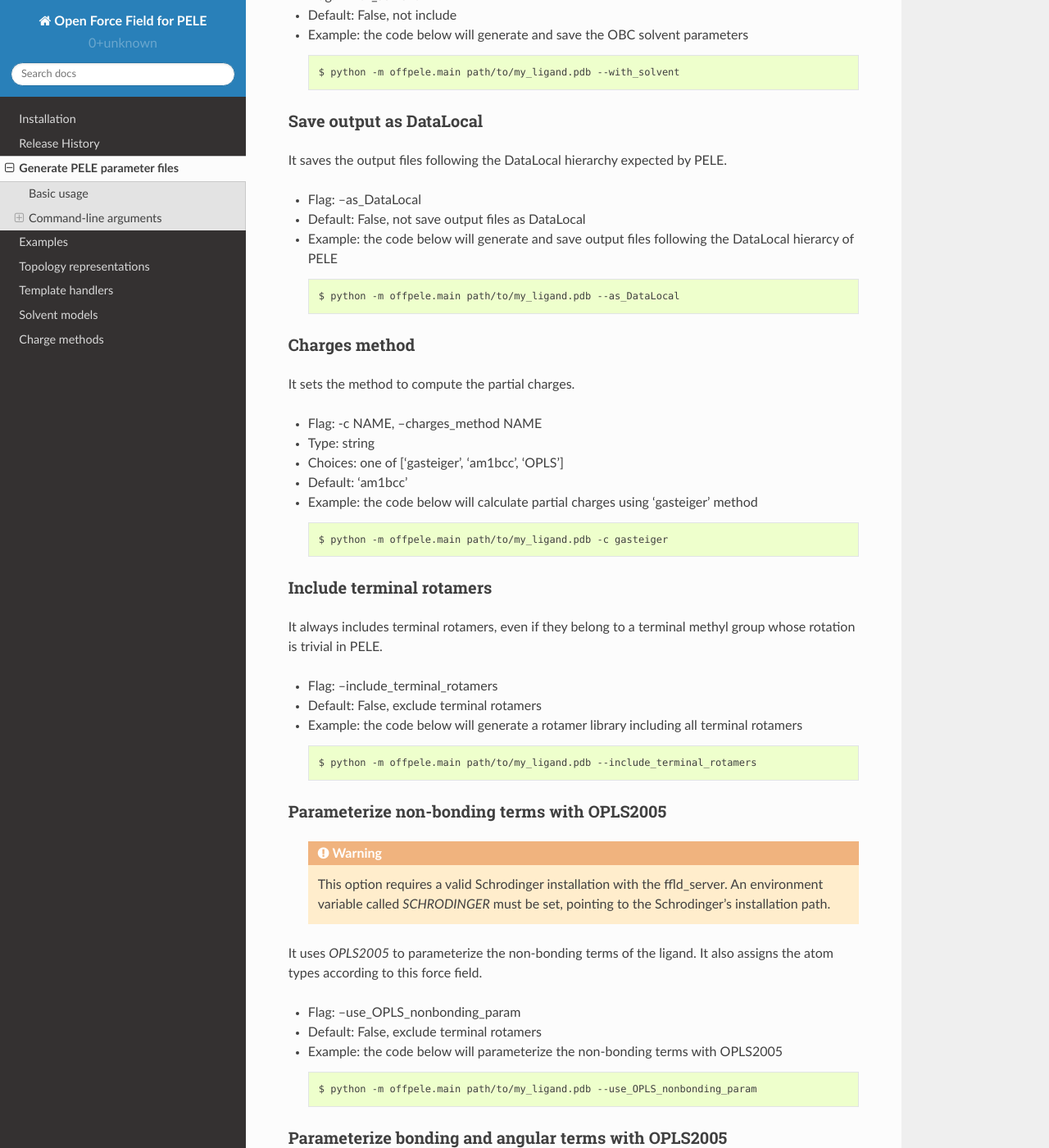
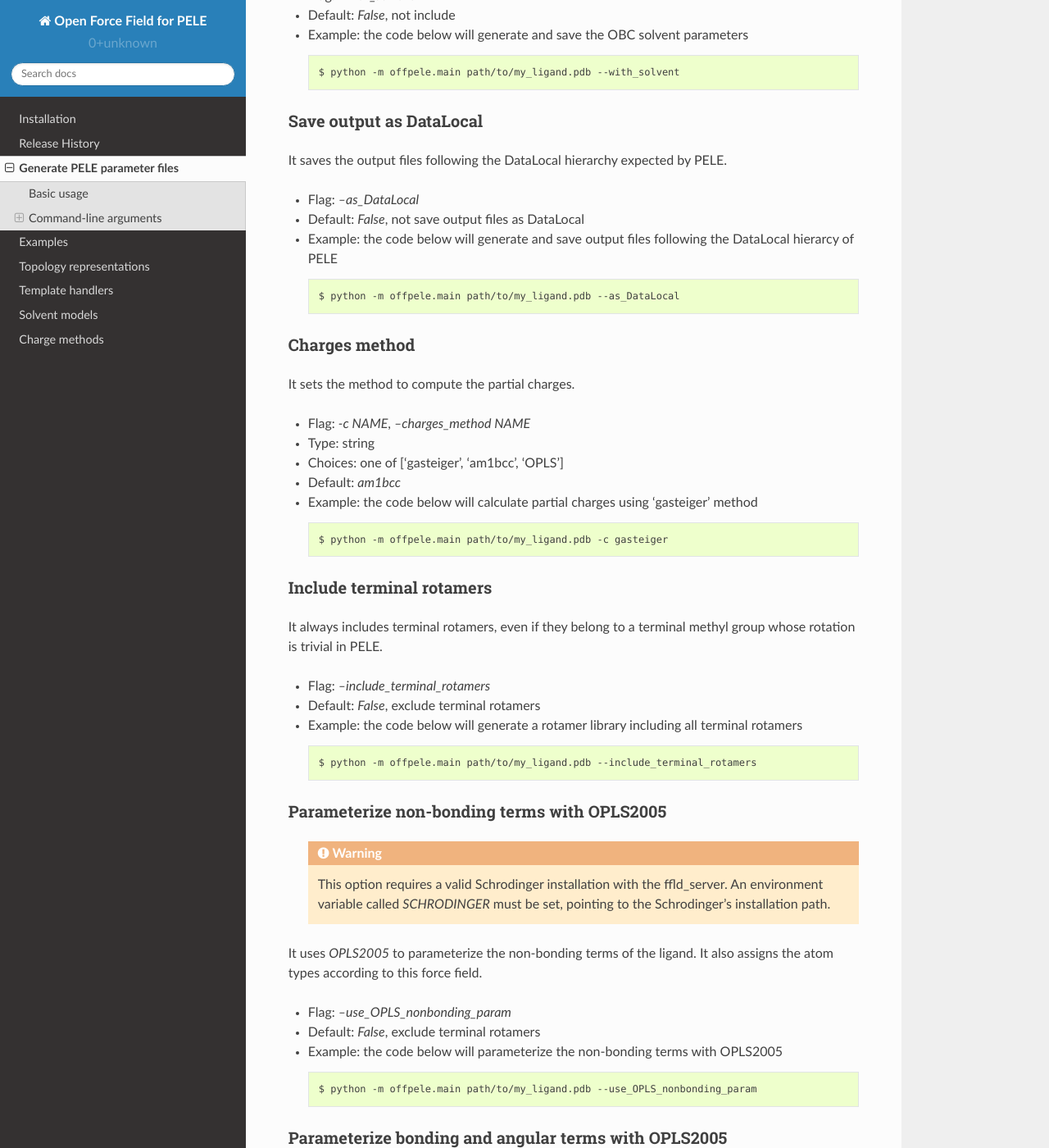
Before and after one commit to martimunicoy/peleffy, a Sphinx documentation site: the page built from docs/usage.rst, in a window 1280 px wide and 1400 px high, scrolled down 3747 px. Shown: the whole window at 82% size. Built offline with Sphinx 7.4.7 and the Read the Docs theme 2.0.0, drawn with Linux system fonts in a browser that asks for light colours; some of the changed text lies outside the part shown.

```diff
--- a/docs/usage.rst
+++ b/docs/usage.rst
@@ -104,7 +104,7 @@ PDB file
 It is a mandatory positional argument that points to the PDB file which
 contains ligand to parameterize.
 
-- Flag: PDB FILE
+- Flag: `PDB FILE`
 - Type: string
 - Example: the code below will run `offpele` to parameterize the ligand at `path/to/my_ligand.pdb`
 
@@ -116,9 +116,9 @@ Force field
 -----------
 It defines the Open Force Field force field to employ to parameterize the ligand.
 
-- Flag: -f NAME, --forcefield NAME
+- Flag: `-f NAME`, `--forcefield NAME`
 - Type: string
-- Default: 'openff_unconstrained-1.2.0.offxml'
+- Default: `openff_unconstrained-1.2.0.offxml`
 - Example: the code below will run offpele using the forcefield named as 'openff_unconstrained-1.0.0.offxml'
 
   .. code-block:: bash
@@ -129,9 +129,9 @@ Rotamer library resolution
 --------------------------
 It defines the resolution, in degrees, to use in the rotamer library.
 
-- Flag: -r INT, --resolution INT
+- Flag: `-r INT`, `--resolution INT`
 - Type: int
-- Default: 30
+- Default: `30`
 - Example: the code below will run offpele using a resolution of 60 for the rotamer library
 
   .. code-block:: bash
@@ -142,9 +142,9 @@ Output path
 -----------
 It defines the output path where the resulting files will be saved.
 
-- Flag: -o PATH, --output PATH
+- Flag: `-o PATH`, `--output PATH`
 - Type: string
-- Default: '.', the current working directory
+- Default: `.`, the current working directory
 - Example: the code below will save the results into my_custom_folder/
 
   .. code-block:: bash
@@ -155,8 +155,8 @@ Include solvent parameters
 --------------------------
 It also generates the OBC solvent parameters and saves them into the output location.
 
-- Flag: --with_solvent
-- Default: False, not include
+- Flag: `--with_solvent`
+- Default: `False`, not include
 - Example: the code below will generate and save the OBC solvent parameters
 
   .. code-block:: bash
@@ -167,8 +167,8 @@ Save output as DataLocal
 ------------------------
 It saves the output files following the DataLocal hierarchy expected by PELE.
 
-- Flag: --as_DataLocal
-- Default: False, not save output files as DataLocal
+- Flag: `--as_DataLocal`
+- Default: `False`, not save output files as DataLocal
 - Example: the code below will generate and save output files following the DataLocal hierarcy of PELE
 
   .. code-block:: bash
@@ -179,10 +179,10 @@ Charges method
 --------------
 It sets the method to compute the partial charges.
 
-- Flag: -c NAME, --charges_method NAME
+- Flag: `-c NAME`, `--charges_method NAME`
 - Type: string
 - Choices: one of ['gasteiger', 'am1bcc', 'OPLS']
-- Default: 'am1bcc'
+- Default: `am1bcc`
 - Example: the code below will calculate partial charges using 'gasteiger' method
 
   .. code-block:: bash
@@ -193,8 +193,8 @@ Include terminal rotamers
 -------------------------
 It always includes terminal rotamers, even if they belong to a terminal methyl group whose rotation is trivial in PELE.
 
-- Flag: --include_terminal_rotamers
-- Default: False, exclude terminal rotamers
+- Flag: `--include_terminal_rotamers`
+- Default: `False`, exclude terminal rotamers
 - Example: the code below will generate a rotamer library including all terminal rotamers
 
   .. code-block:: bash
@@ -208,8 +208,8 @@ Parameterize non-bonding terms with OPLS2005
 
 It uses `OPLS2005` to parameterize the non-bonding terms of the ligand. It also assigns the atom types according to this force field.
 
-- Flag: --use_OPLS_nonbonding_param
-- Default: False, exclude terminal rotamers
+- Flag: `--use_OPLS_nonbonding_param`
+- Default: `False`, exclude terminal rotamers
 - Example: the code below will parameterize the non-bonding terms with OPLS2005
 
   .. code-block:: bash
@@ -223,8 +223,8 @@ Parameterize bonding and angular terms with OPLS2005
 
 It uses `OPLS2005` to parameterize the bonds and angle terms of the ligand.
 
-- Flag: --use_OPLS_bonds_and_angles
-- Default: False, exclude terminal rotamers
+- Flag: `--use_OPLS_bonds_and_angles`
+- Default: `False`, exclude terminal rotamers
 - Example: the code below will parameterize the non-bonding, bonding and angular terms with OPLS2005
 
   .. code-block:: bash
```
